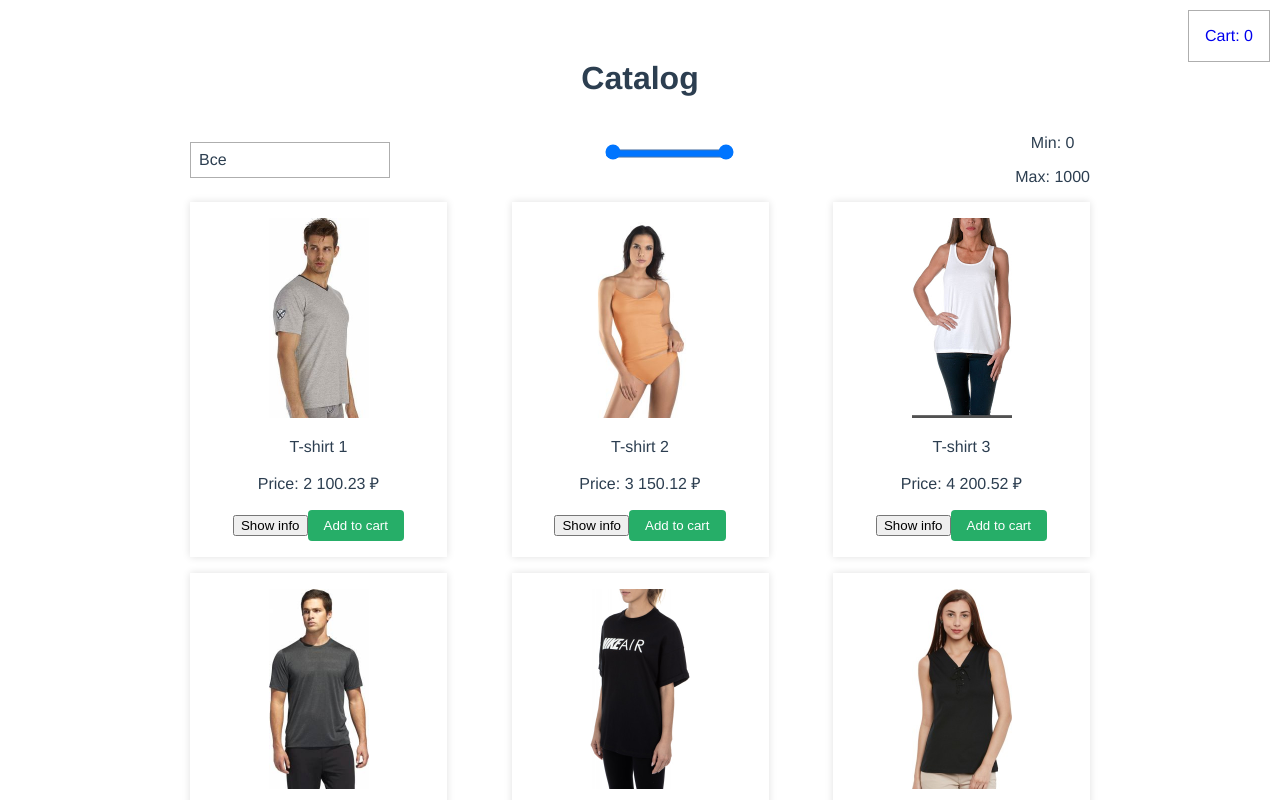
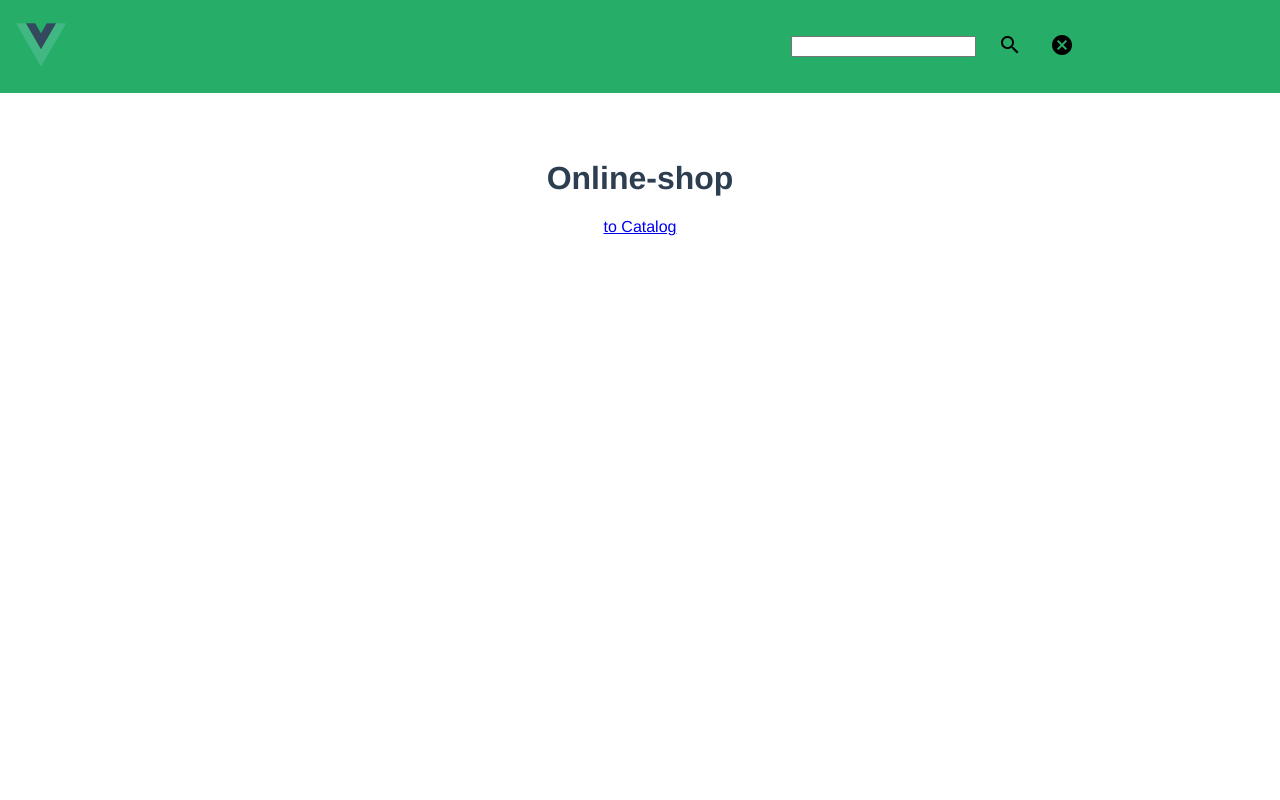
Before and after one commit to AlexHeadGU/pet-store, a Vue app: page / in a window 1280 px wide. Shown: the top 800 px of the page. Built offline with nearby package versions, Linux system fonts and the light colour scheme; data requests are answered from the project's data file.

Commit message:
feat: filter by name

```diff
--- a/src/App.vue
+++ b/src/App.vue
@@ -48,6 +48,6 @@
   -moz-osx-font-smoothing: grayscale;
   text-align: center;
   color: #2c3e50;
-  margin-top: 60px;
+  margin-top: 160px;
 }
 </style>
--- a/src/components/catalog/v-catalog.vue
+++ b/src/components/catalog/v-catalog.vue
@@ -11,8 +11,8 @@
       <v-select :selected="selected" :options="categories" @selectOption="filterByCategories"
         :isExpanded="IS_DESKTOP" />
       <div class="range-slider">
-        <input type="range" min="0" max="1000" step="10" v-model.number="minPrice" @change="setRangeSliders">
-        <input type="range" min="0" max="1000" step="10" v-model.number="maxPrice" @change="setRangeSliders">
+        <input type="range" min="0" max="10000" step="100" v-model.number="minPrice" @change="setRangeSliders">
+        <input type="range" min="0" max="10000" step="100" v-model.number="maxPrice" @change="setRangeSliders">
       </div>
       <div class="range-values">
         <p>Min: {{ minPrice }}</p>
@@ -37,7 +37,7 @@
   components: {
     vCatalogItem,
     vSelect,
-    vNotification
+    vNotification,
   },
   props: {},
   data() {
@@ -50,7 +50,7 @@
       selected: 'Все',
       filtredProducts: [],
       minPrice: 0,
-      maxPrice: 1000,
+      maxPrice: 10000,
       messages: []
     }
   },
@@ -59,7 +59,8 @@
       'PRODUCTS',
       'CART',
       'IS_MOBILE',
-      'IS_DESKTOP'
+      'IS_DESKTOP',
+      'SEARCH_VALUE'
     ]),
     sortedProducts() {
       if (this.filtredProducts.length) {
@@ -103,6 +104,21 @@
           return e.category === category.name;
         })
       }
+    },
+    filterProductsBySearchValue(value) {
+      this.filtredProducts = [...this.PRODUCTS]
+      if (value) {
+        this.filtredProducts = this.filtredProducts.filter((item) => {
+          return item.name.toLowerCase().includes(value.toLowerCase());
+        })
+      } else {
+        this.filtredProducts = this.PRODUCTS;
+      }
+    }
+  },
+  watch: {
+    SEARCH_VALUE() {
+      this.filterProductsBySearchValue(this.SEARCH_VALUE)
     }
   },
   mounted() {
@@ -111,6 +127,7 @@
         if (response.data) {
           console.log('Data arrived!');
           this.filterByCategories();
+          this.filterProductsBySearchValue(this.SEARCH_VALUE);
         }
       })
   }
@@ -128,7 +145,7 @@
 
   &__link_to_cart {
     position: fixed;
-    top: 10px;
+    top: 82px;
     right: 10px;
     padding: $padding*2;
     border: solid 1px #aeaeae;
--- /dev/null
+++ b/src/components/layouts/v-header.vue
@@ -0,0 +1,87 @@
+<template>
+  <div class="v-header">
+    <router-link :to="{ name: 'mainPage' }">
+      <img src="@/assets/logo.png" alt="">
+    </router-link>
+    <div class="search-field">
+      <input type="text" v-model="searchValue">
+      <button class="search_btn">
+        <i class="material-icons" @click="search(searchValue)">search</i>
+      </button>
+      <button class="search_btn">
+        <i class="material-icons" @click="clearSearchField">cancel</i>
+      </button>
+    </div>
+
+  </div>
+</template>
+
+<script>
+import { mapActions, mapGetters } from 'vuex';
+
+export default {
+  name: "v-header",
+  props: {},
+  data() {
+    return {
+      searchValue: ''
+    };
+  },
+  computed: {
+    ...mapGetters([
+      'SEARCH_VALUE'
+    ])
+  },
+  methods: {
+    ...mapActions([
+      'GET_SEARCH_VALUE_TO_VUEX'
+    ]),
+    search(value) {
+      this.GET_SEARCH_VALUE_TO_VUEX(value);
+      if (this.$route.path !== '/catalog') {
+        this.$router.push('/catalog')
+      }
+    },
+    clearSearchField() {
+      this.searchValue = '';
+      this.GET_SEARCH_VALUE_TO_VUEX();
+      if (this.$route.path !== '/catalog') {
+        this.$router.push('/catalog')
+      }
+    }
+  },
+}
+</script>
+
+<style lang="scss">
+.v-header {
+  display: flex;
+  justify-content: space-between;
+  align-items: center;
+  background: $green-bg;
+  padding: 16px;
+  position: fixed;
+  width: 100%;
+  top: 0;
+  left: 0;
+
+  img {
+    width: 50px;
+  }
+
+  .search-field {
+    padding: 16px;
+    position: relative;
+    right: 200px;
+    display: flex;
+    justify-content: center;
+    align-items: center;
+  }
+
+  .search_btn {
+    margin-left: 16px;
+    background: transparent;
+    border: none;
+  }
+}
+</style>
--- /dev/null
+++ b/src/components/main-page/v-main-page.vue
@@ -0,0 +1,24 @@
+<template>
+  <div class="v-main-page"></div>
+  <h1>Online-shop</h1>
+  <p>
+    <router-link :to="{ name: 'catalog' }">
+      to Catalog
+    </router-link>
+  </p>
+</template>
+
+<script>
+export default {
+  name: "v-main-page",
+  props: {},
+  data() {
+    return {};
+  },
+  computed: {}
+}
+</script>
+
+<style lang="scss">
+
+</style>
--- a/src/components/v-main-wrapper.vue
+++ b/src/components/v-main-wrapper.vue
@@ -1,5 +1,6 @@
 <template>
   <div class="v-main-wrapper">
+    <v-header />
     <router-view v-slot="{ Component }">
       <keep-alive>
         <component :is="Component" />
@@ -9,9 +10,13 @@
 </template>
 
 <script>
+import vHeader from './layouts/v-header'
 
 export default {
   name: 'v-main-wrapper',
+  components: {
+    vHeader
+  },
   props: {},
   data() {
     return {
@@ -29,7 +34,7 @@
 
 <style>
 .v-main-wrapper {
-  max-width: 900px;
+  /* max-width: 900px; */
   margin: 0 auto;
 }
 </style>
--- a/src/router/router.js
+++ b/src/router/router.js
@@ -1,10 +1,16 @@
 import { createWebHistory, createRouter } from "vue-router";
 import vCatalog from '@/components/catalog/v-catalog'
 import vCart from '@/components/cart/v-cart'
+import vMainPage from '@/components/main-page/v-main-page'
 
 const routes = [
   {
     path: '/',
+    name: 'mainPage',
+    component: vMainPage
+  },
+  {
+    path: '/catalog',
     name: 'catalog',
     component: vCatalog
   },
--- a/src/vuex/actions/actions.js
+++ b/src/vuex/actions/actions.js
@@ -1,4 +1,7 @@
 export default {
+  GET_SEARCH_VALUE_TO_VUEX ({commit}, value) {
+    commit('SET_SEARCH_VALUE_TO_VUEX', value)
+  },
   SET_MOBILE({commit}){
     commit('SWITCH_MOBILE')
   },
--- a/src/vuex/getters/getters.js
+++ b/src/vuex/getters/getters.js
@@ -1,4 +1,7 @@
 export default {
+  SEARCH_VALUE(state) {
+    return state.searchValue;
+  },
   IS_MOBILE(state) {
     return state.isMobile;
   },
--- a/src/vuex/mutations/mutations.js
+++ b/src/vuex/mutations/mutations.js
@@ -1,4 +1,7 @@
 export default {
+  SET_SEARCH_VALUE_TO_VUEX: (state, value) => {
+    state.searchValue = value;
+  },
   SWITCH_MOBILE: (state) => {
     state.isMobile = true;
     state.isDesktop = false;
--- a/src/vuex/store.js
+++ b/src/vuex/store.js
@@ -9,6 +9,7 @@
 const store = createStore({
   state() {
     return {
+      searchValue: '',
       isMobile: false,
       isDesktop: true,
       products: [],
```
